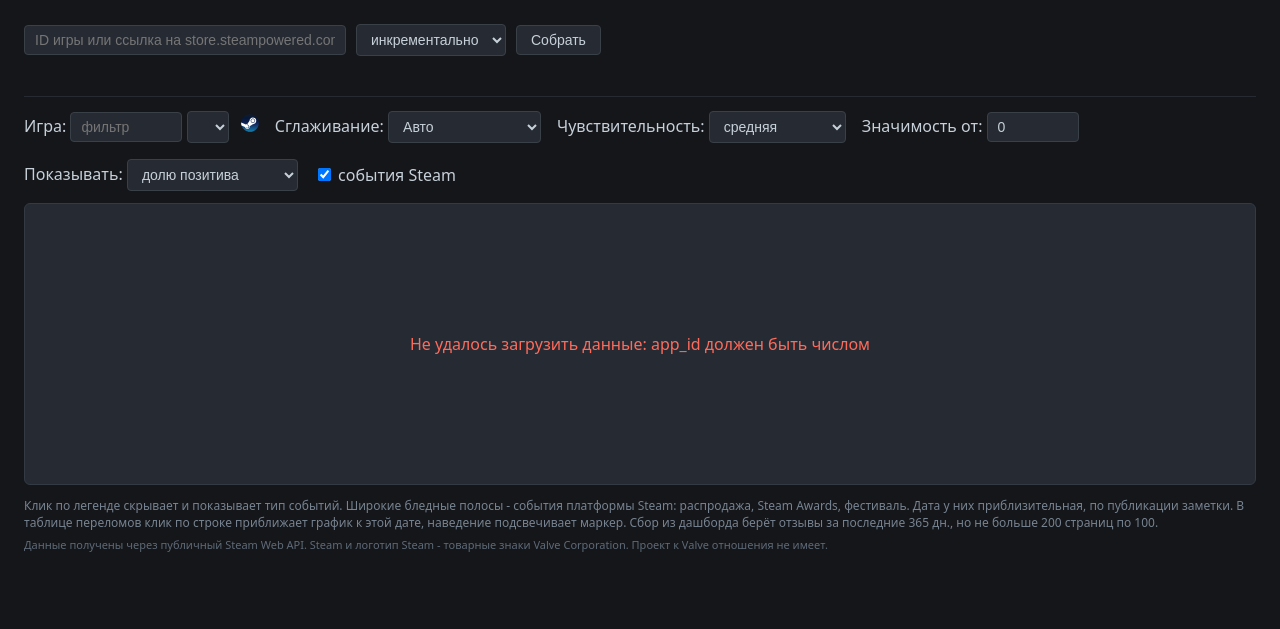
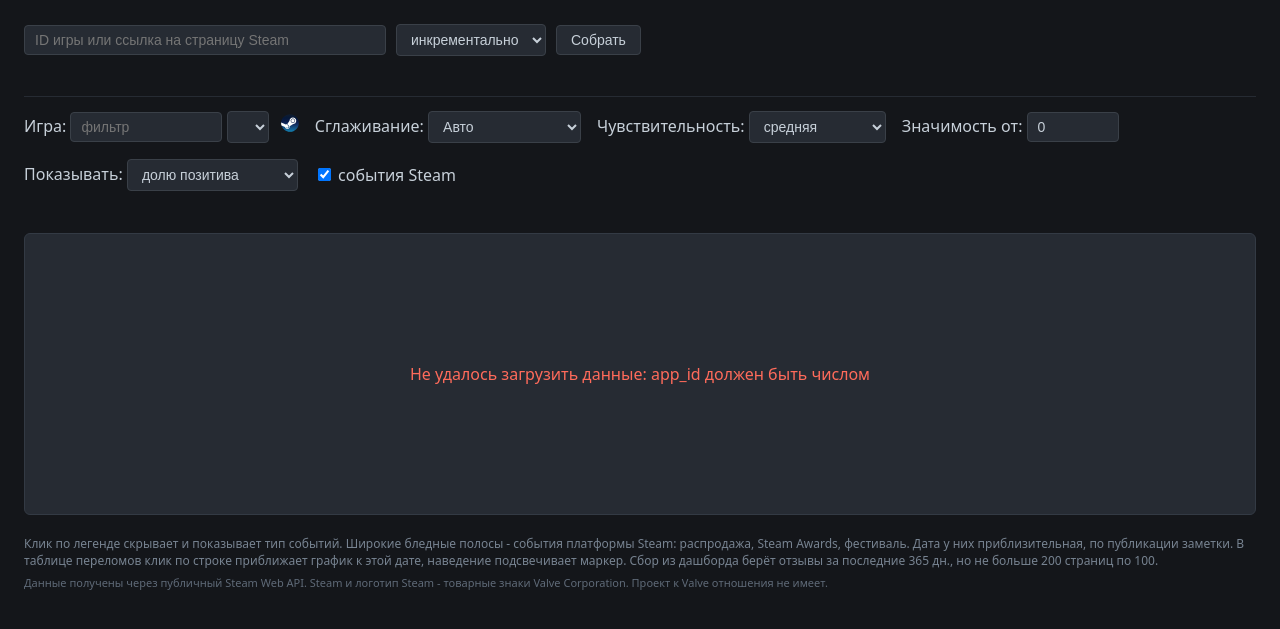
Before and after one commit to lebedev-ay/steam-health, a Flask app: page / in a window 1280 px wide. Shown: the top 629 px of the page. Run offline with Flask 3, Linux system fonts and the light colour scheme; data that the repository does not hold is empty; parts of the project's set-up code (start-up, migrations or seed data) failed here and were passed over; some libraries are stand-ins or nearby versions.

Commit message:
web: раскладка под узкий экран
Добавлен meta viewport: без него телефон брал раскладку 980 px и включал выборочное автоувеличение, отчего примечания становились крупнее всего остального. Строка контролов переносится, поле сбора тянется по месту, строка состояния вынесена из формы отдельным блоком, таблица переломов ездит внутри себя, а не вместе со страницей.

```diff
--- a/web/static/style.css
+++ b/web/static/style.css
@@ -20,7 +20,9 @@
   /* высоту задаёт Plotly после отрисовки; до неё блок нулевой, и оверлею загрузки не во что лечь */
   min-height: 640px;
 }
-#info { color: #8a95a3; font-size: 13px; }
+/* строка состояния стоит отдельным блоком: внутри .controls она переносилась наравне с полями и раскачивала высоту формы.
+   min-height держит место, чтобы график не прыгал, пока строки нет */
+#info { color: #8a95a3; font-size: 13px; min-height: 18px; margin-bottom: 12px; }
 .hint { color: #778391; font-size: 12px; margin-top: 8px; }
 .legal { color: #5f6a78; font-size: 11px; margin-top: 6px; }
 
@@ -84,8 +86,9 @@
   padding-bottom: 14px;
   border-bottom: 1px solid #262b33;
 }
-.collect-controls { display: flex; gap: 10px; align-items: center; }
-#collectAppId { width: 300px; }
+.collect-controls { display: flex; gap: 10px; align-items: center; flex-wrap: wrap; }
+#collectAppId { width: 340px; max-width: 100%; }
+#gameFilter { width: 130px; max-width: 100%; }
 .collect-progress {
   margin-top: 8px;
   font-size: 13px;
@@ -104,7 +107,8 @@
   margin-right: 6px;
 }
 
-.cp-list { margin-top: 12px; font-size: 13px; }
+/* на узком экране четыре колонки не ужимаются дальше: пусть едет таблица, а не вся страница */
+.cp-list { margin-top: 12px; font-size: 13px; overflow-x: auto; }
 .cp-list table { width: 100%; border-collapse: collapse; }
 .cp-list th, .cp-list td { text-align: left; padding: 6px 10px; border-bottom: 1px solid #333a44; }
 .cp-list th { color: #8a95a3; font-weight: 500; font-size: 12px; }
--- a/web/templates/index.html
+++ b/web/templates/index.html
@@ -2,6 +2,7 @@
 <html lang="ru">
 <head>
 <meta charset="utf-8">
+<meta name="viewport" content="width=device-width, initial-scale=1">
 <title>Steam Health</title>
 {% if collect_token %}<meta name="collect-token" content="{{ collect_token }}">{% endif %}
 <script src="https://cdn.plot.ly/plotly-2.35.2.min.js"></script>
@@ -12,7 +13,7 @@
 <div class="collect-bar">
   <div class="collect-controls">
     <input type="text" id="collectAppId"
-           placeholder="ID игры или ссылка на store.steampowered.com">
+           placeholder="ID игры или ссылка на страницу Steam">
     <select id="collectMode">
       <option value="incremental" selected>инкрементально</option>
       <option value="full">полный сбор</option>
@@ -24,7 +25,7 @@
 
 <div class="controls">
   <label>Игра:
-    <input type="text" id="gameFilter" placeholder="фильтр" style="width:90px">
+    <input type="text" id="gameFilter" placeholder="фильтр">
     <select id="game">
       {% for g in games %}
       <option value="{{ g.app_id }}"{% if g.app_id|string == default_app_id %} selected{% endif %}>{{ g.game_name }}{% if g.collection_status == 'partial' %} (данные неполные){% endif %}</option>
@@ -67,9 +68,9 @@
   </label>
 
   <label><input type="checkbox" id="showPlatform" checked> события Steam</label>
+</div>
 
-  <span id="info"></span>
-</div>
+<div id="info"></div>
 
 <div class="chart-wrap">
   <div id="sentiment" class="chart"></div>
```
